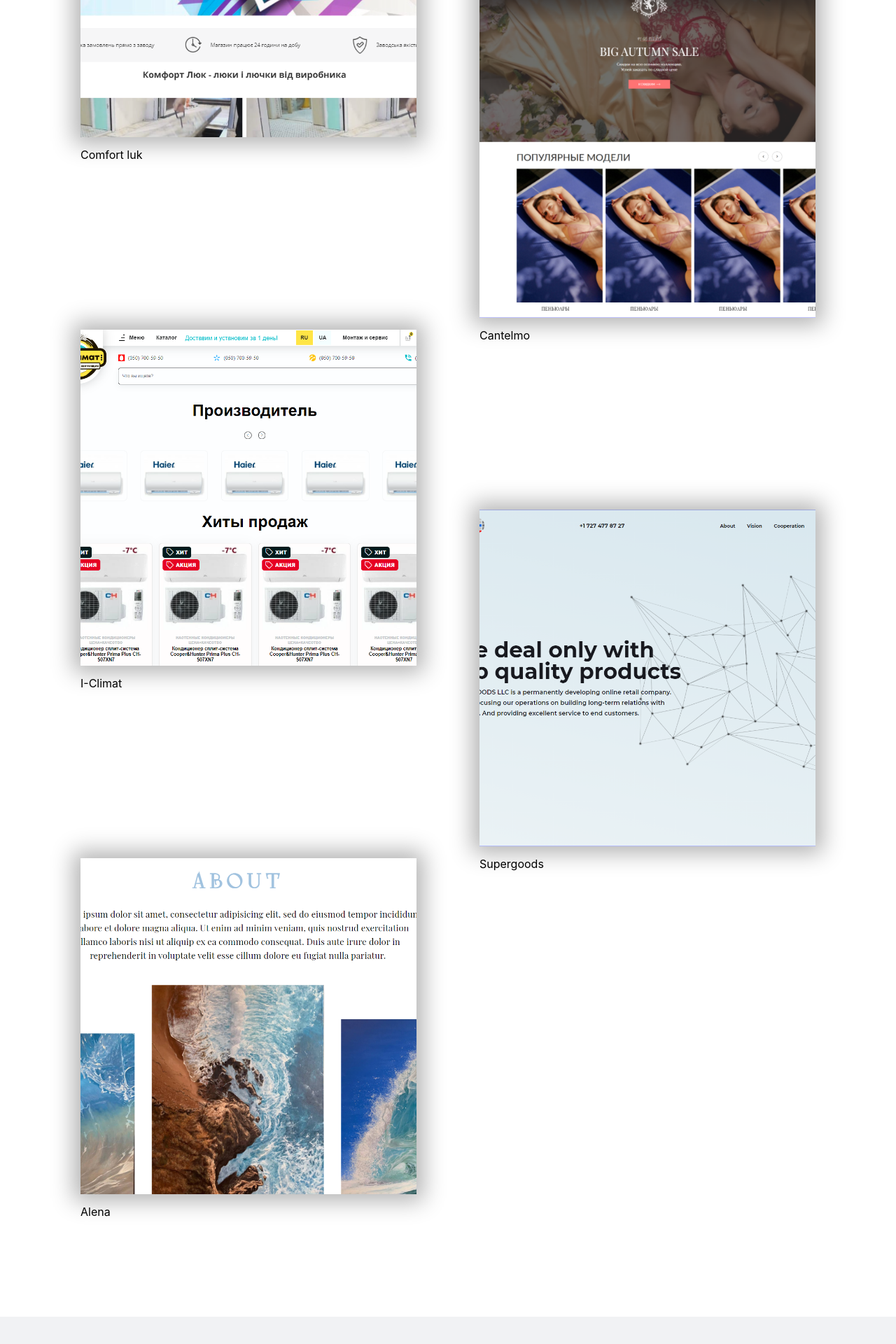
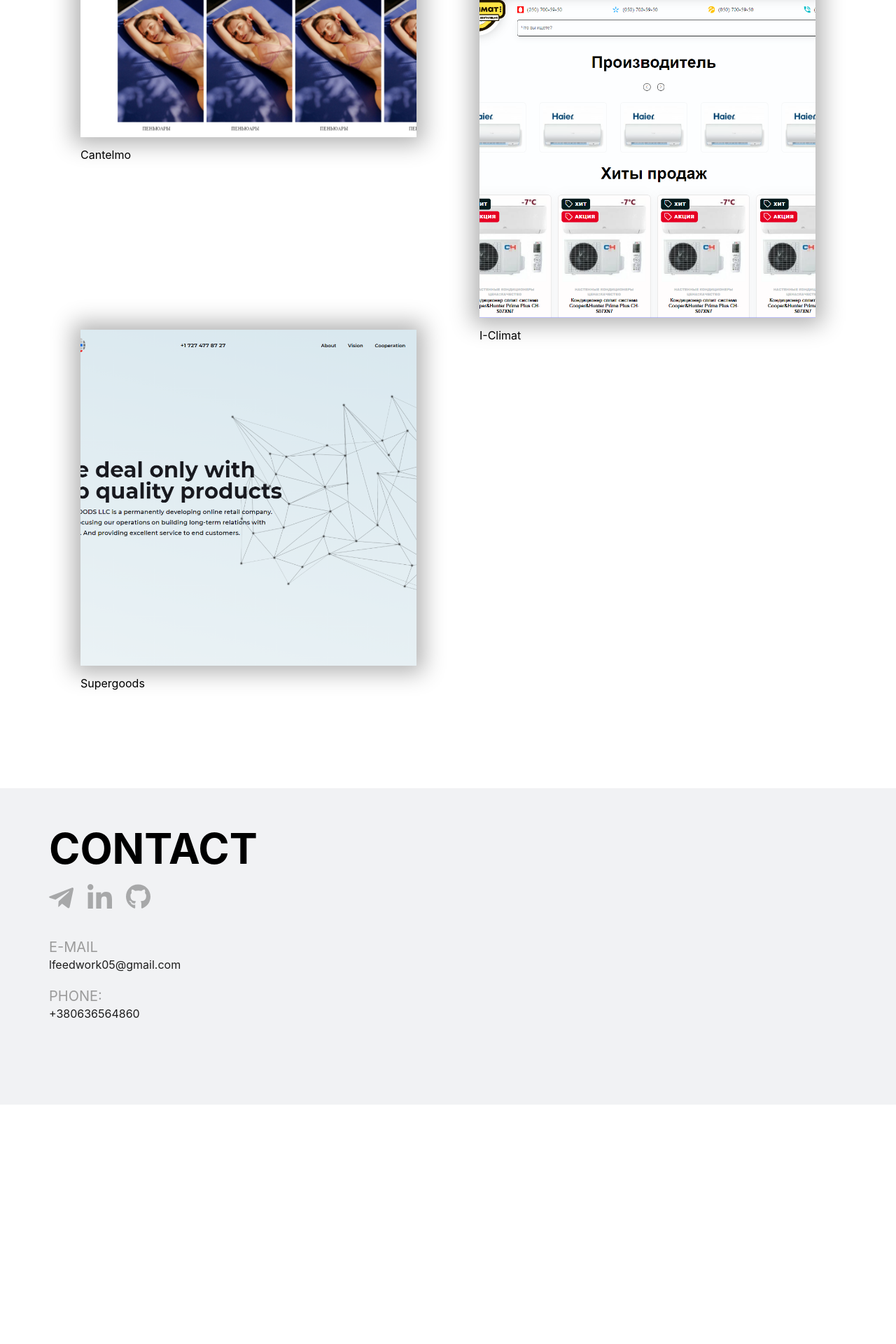
Before and after one commit to Loner1feed/portfolio-new, a React (Create React App) app: page / in a window 1280 px wide. Shown: the part 2608-4528 px from the top of the page at 70% size. After the commit the page ends 4186 px from the top, so only its background shows below. Built offline with nearby package versions, Linux system fonts and the light colour scheme.

Commit message:
added some projects

```diff
--- a/src/constants/items.js
+++ b/src/constants/items.js
@@ -1,12 +1,11 @@
 import youteam from '../assets/items/youteam.png'
 import charity from '../assets/items/charity.png'
-import comfortLuk from '../assets/items/comfortLuk.png'
 import cantelmo from '../assets/items/cantelmo.png'
 import iclimat from '../assets/items/iclimat.png'
 import supergoods from '../assets/items/supergoods.png'
-import alena from '../assets/items/alena.png'
 import pdf from '../assets/items/pdf.png'
 import weather from '../assets/items/weather.png'
+import cur from '../assets/items/cur.png'
 
 
 export const items = [
@@ -26,12 +25,6 @@ export const items = [
         img: charity,
       },
       {
-        id: 3,
-        title: 'Comfort luk',
-        link: 'https://loner1feed.github.io/luk/',
-        img: comfortLuk,
-      },
-      {
         id: 4,
         title: 'Cantelmo',
         link: 'https://l1feed2.github.io/cantelmo/index.html',
@@ -48,12 +41,6 @@ export const items = [
         title: 'Supergoods',
         link: 'https://loner1feed.github.io/supergoods/',
         img: supergoods,
-      },
-      {
-        id: 7,
-        title: 'Alena',
-        link: 'https://loner1feed.github.io/alena/',
-        img: alena,
       },
     ]
   },
@@ -73,6 +60,13 @@ export const items = [
         title: 'Simple weather app',
         link: 'https://loner1feed.github.io/weather-app/',
         img: weather,
+      },
+
+      {
+        id: 3,
+        title: 'Simple currency converter',
+        link: 'https://loner1feed.github.io/cur-app/',
+        img: cur,
       }
     ]
   }
```
Also changed, not shown: src/assets/items/cur.png (added).
